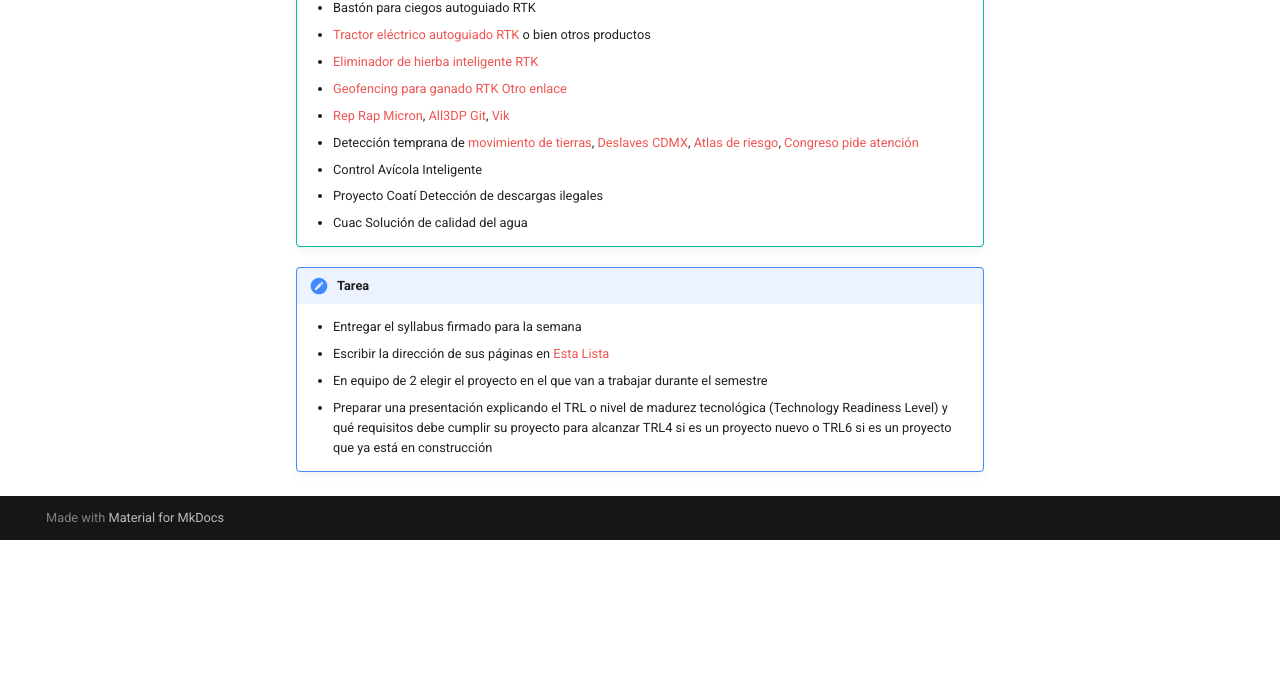
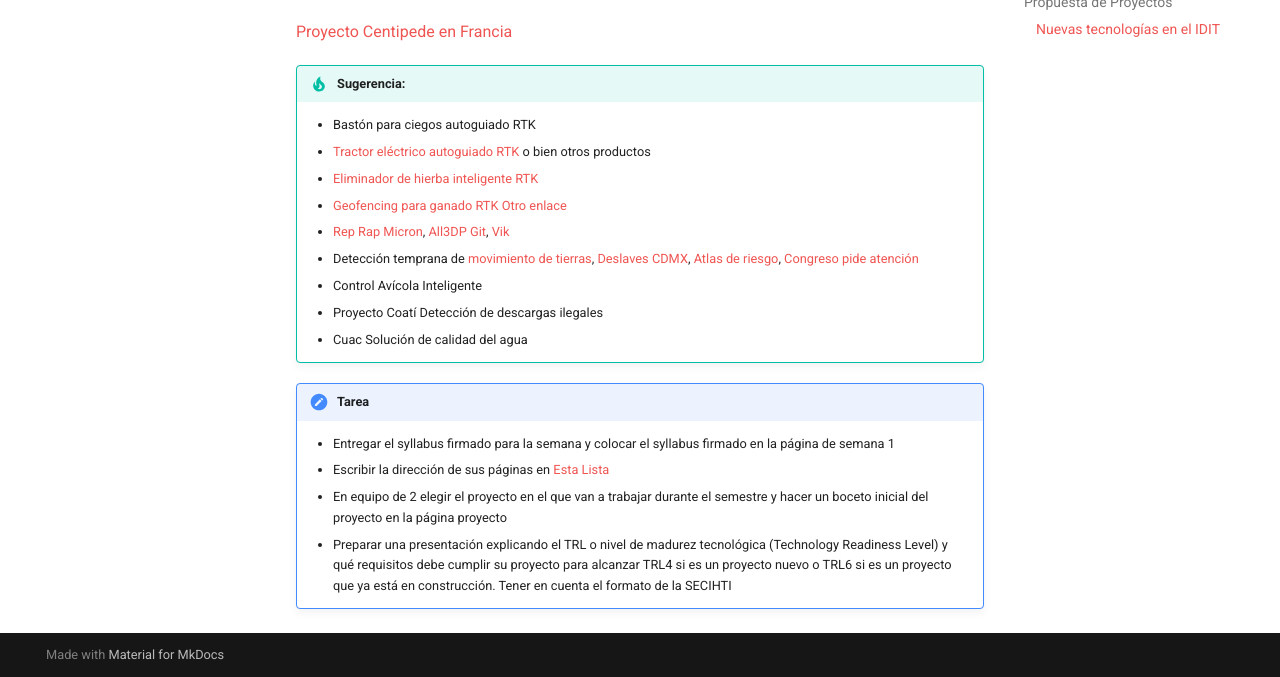
Before and after one commit to Aristarco/Proyectos4, an MkDocs documentation site: the page built from docs/semana1.md, in a window 1280 px wide and 900 px high, scrolled down 2714 px, cut to the strip 223-900 px from the top of the window. Built offline with MkDocs 1.6.1 and Material for MkDocs 9.7.7, drawn with Linux system fonts in a browser that asks for light colours; before the commit the page ends 3477 px from its top, so only the background shows below that; some of the changed text lies outside the part shown.

Commit message:
Cambios finales 1

```diff
--- a/docs/semana1.md
+++ b/docs/semana1.md
@@ -37,7 +37,9 @@
 
 <iframe src="../recursos/archivos/Anexo2_DTI_conv2025.pdf" width="800" height="440"></iframe>
 
+## Propuesta en extenso para rellenar
 
+Puedes descargar la propuesta en formato Word [aquí](./recursos/archivos/Propuesta_en_extenso_del_proyecto_Categoria_A.docx)
 
 ## Propuesta de Proyectos
 
@@ -71,7 +73,7 @@
 
 
 !!! note "Tarea"
-    - Entregar el syllabus firmado para la semana
+    - Entregar el syllabus firmado para la semana y colocar el syllabus firmado en la página de semana 1
     - Escribir la dirección de sus páginas en [Esta Lista](https://docs.google.com/spreadsheets/d/1ShhCsvGMLnsq6e9PkDVVJUFhwR6yDj1gcMyfT5Xj9y4/edit?usp=sharing)
-    - En equipo de 2 elegir el proyecto en el que van a trabajar durante el semestre
-    - Preparar una presentación explicando el TRL o nivel de madurez tecnológica (Technology Readiness Level) y qué requisitos debe cumplir su proyecto para alcanzar TRL4 si es un proyecto nuevo o TRL6 si es un proyecto que ya está en construcción
+    - En equipo de 2 elegir el proyecto en el que van a trabajar durante el semestre y hacer un boceto inicial del proyecto en la página proyecto
+    - Preparar una presentación explicando el TRL o nivel de madurez tecnológica (Technology Readiness Level) y qué requisitos debe cumplir su proyecto para alcanzar TRL4 si es un proyecto nuevo o TRL6 si es un proyecto que ya está en construcción. Tener en cuenta el formato de la SECIHTI
```
Also changed, not shown: 1 other file.
